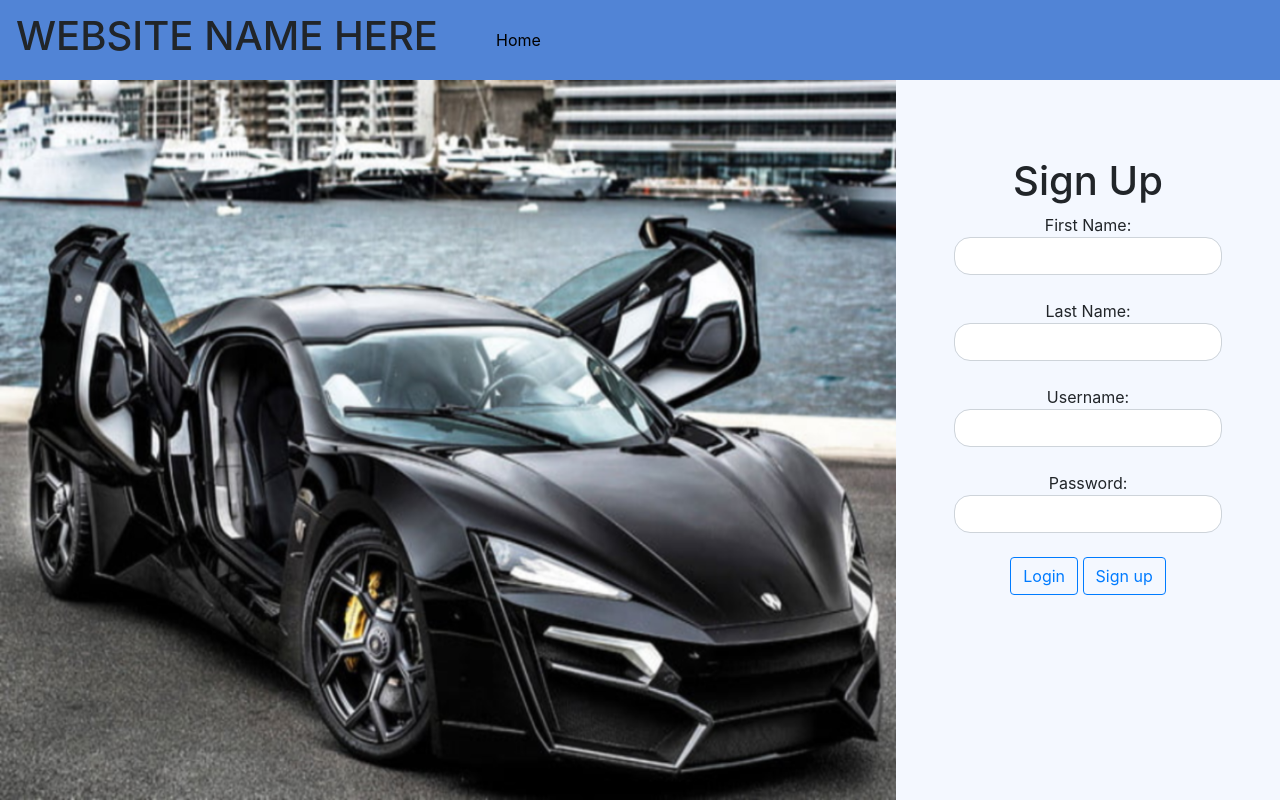
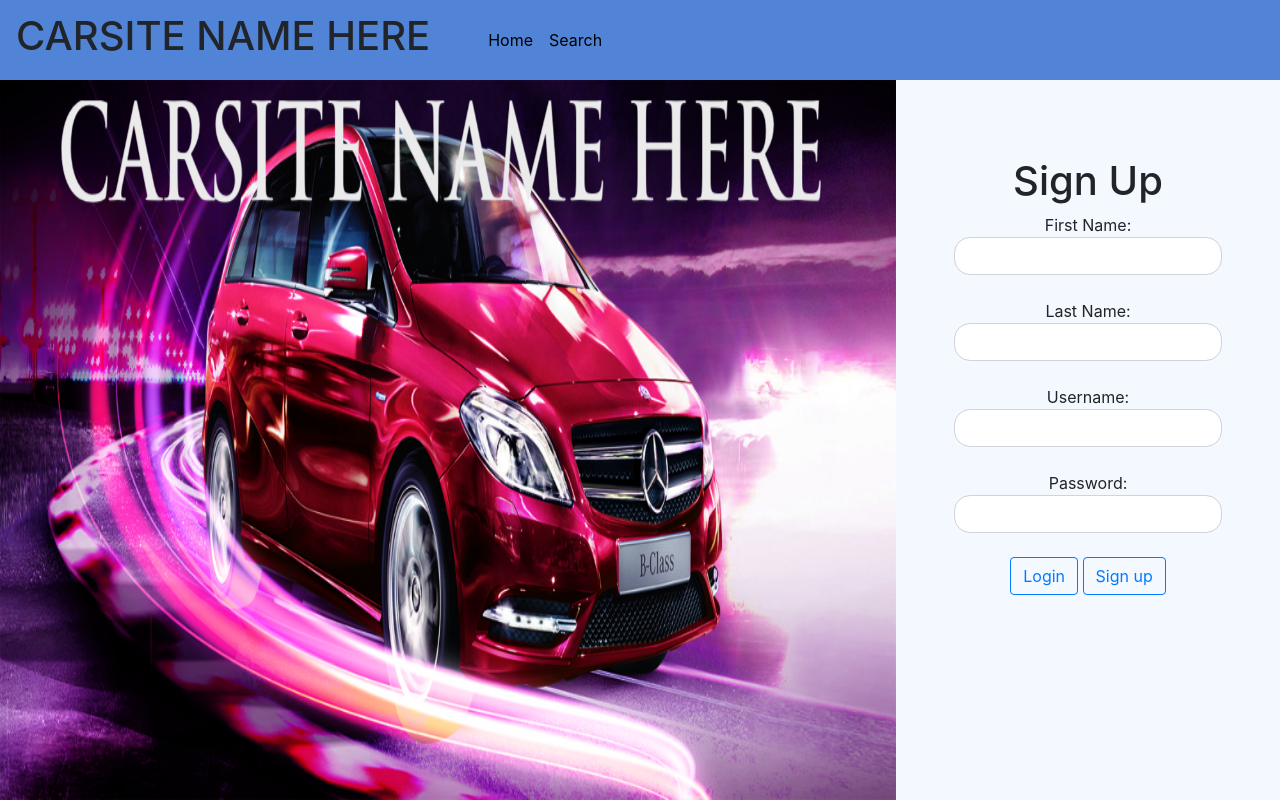
Before and after one commit to jabernall24/CST-336-Group-Project, a PHP site: page /signup.php in a window 1280 px wide. Run offline with PHP 8.4, Linux system fonts and the light colour scheme; some libraries are stand-ins or nearby versions.

Commit message:
added search link to every page and changed logo

```diff
--- a/addCars.php
+++ b/addCars.php
@@ -27,7 +27,7 @@
 
     <body>
       <nav class="navbar navbar-expand-lg">
-            <h1 id="websiteName">WEBSITE NAME HERE</h1>
+            <h1 id="websiteName">CARSITE NAME HERE</h1>
 
             <div class="collapse navbar-collapse" id="navbarSupportedContent">
                 <ul class="navbar-nav mr-auto">
--- a/admin.php
+++ b/admin.php
@@ -124,12 +124,15 @@
     </head>
     <body>
                 <nav class="navbar navbar-expand-lg">
-            <h1 id="websiteName">WEBSITE NAME HERE</h1>
+            <h1 id="websiteName">CARSITE NAME HERE</h1>
 
             <div class="collapse navbar-collapse" id="navbarSupportedContent">
                 <ul class="navbar-nav mr-auto">
                     <li class="nav-item">
                         <a class="nav-link" href="index.php">Home</a>
+                    </li>
+                    <li class="nav-item">
+                        <a class="nav-link" href="search.php">Search</a>
                     </li>
                     <?=isAdmin()?>
                 </ul>
--- a/cart.php
+++ b/cart.php
@@ -70,7 +70,7 @@
     </head>
     <body>
         <nav class="navbar navbar-expand-lg">
-            <h1 id="websiteName">WEBSITE NAME HERE</h1>
+            <h1 id="websiteName">CARSITE NAME HERE</h1>
 
             <div class="collapse navbar-collapse" id="navbarSupportedContent">
                 <ul class="navbar-nav mr-auto">
--- a/index.php
+++ b/index.php
@@ -21,7 +21,7 @@
 
     <body>
         <nav class="navbar navbar-expand-lg">
-            <h1 id="websiteName">WEBSITE NAME HERE</h1>
+            <h1 id="websiteName">CARSITE NAME HERE</h1>
 
             <div class="collapse navbar-collapse" id="navbarSupportedContent">
                 <ul class="navbar-nav mr-auto">
@@ -39,7 +39,7 @@
 
 
 
-        <img id = "banner" src="img/banner.jpg"></img><br>
+        <img id = "banner" src="img/logo.png"></img><br>
         <br>
         <div id="search">
             <strong>Search:</strong> <input type="text" name="" id="carSearch" />
--- a/search.php
+++ b/search.php
@@ -97,6 +97,9 @@
                     <li class="nav-item">
                         <a class="nav-link" href="index.php">Home</a>
                     </li>
+                    <li class="nav-item">
+                        <a class="nav-link" href="search.php">Search</a>
+                    </li>
                     <?=isAdmin()?>
                 </ul>
             </div>
--- a/signup.php
+++ b/signup.php
@@ -16,12 +16,15 @@
 
     <body>
         <nav class="navbar navbar-expand-lg">
-            <h1 id="websiteName">WEBSITE NAME HERE</h1>
+            <h1 id="websiteName">CARSITE NAME HERE</h1>
 
             <div class="collapse navbar-collapse" id="navbarSupportedContent">
                 <ul class="navbar-nav mr-auto">
                     <li class="nav-item">
                         <a class="nav-link" href="index.php">Home</a>
+                    </li>
+                    <li class="nav-item">
+                        <a class="nav-link" href="search.php">Search</a>
                     </li>
                 </ul>
             </div>
@@ -29,7 +32,7 @@
 
         <main>
             <div id="websiteImage">
-                <img src="img/logo.jpg"></img>
+                <img src="img/logo.png"></img>
             </div>
             <div id="loginSignUp">
                     <form method="POST" action="signupProcess.php" id="form">
--- a/update.php
+++ b/update.php
@@ -135,7 +135,7 @@
     </head>
     <body>
         <nav class="navbar navbar-expand-lg">
-            <h1 id="websiteName">WEBSITE NAME HERE</h1>
+            <h1 id="websiteName">CARSITE NAME HERE</h1>
 
             <div class="collapse navbar-collapse" id="navbarSupportedContent">
                 <ul class="navbar-nav mr-auto">
```
Also changed, not shown: login.php (+5 -2 lines), img/banner.jpg (deleted), img/logo.jpg (deleted), img/logo.png (added).
